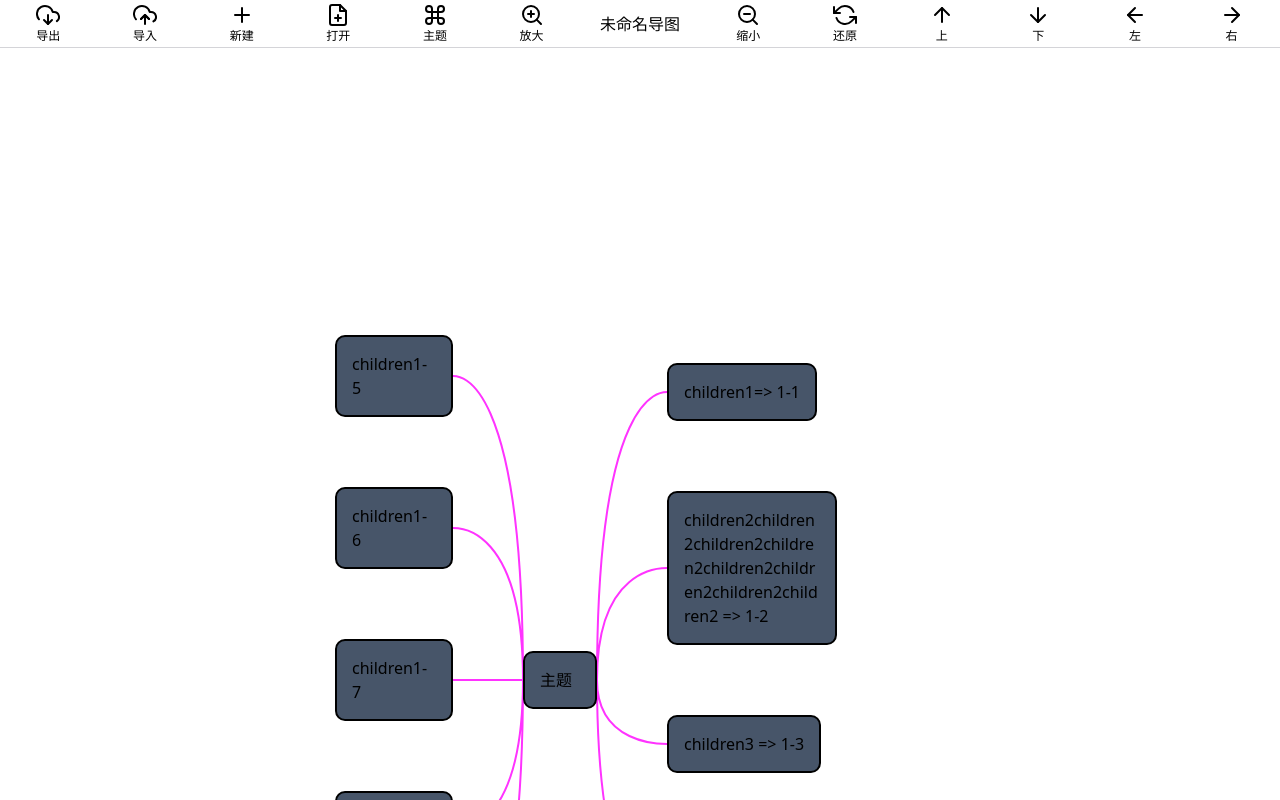
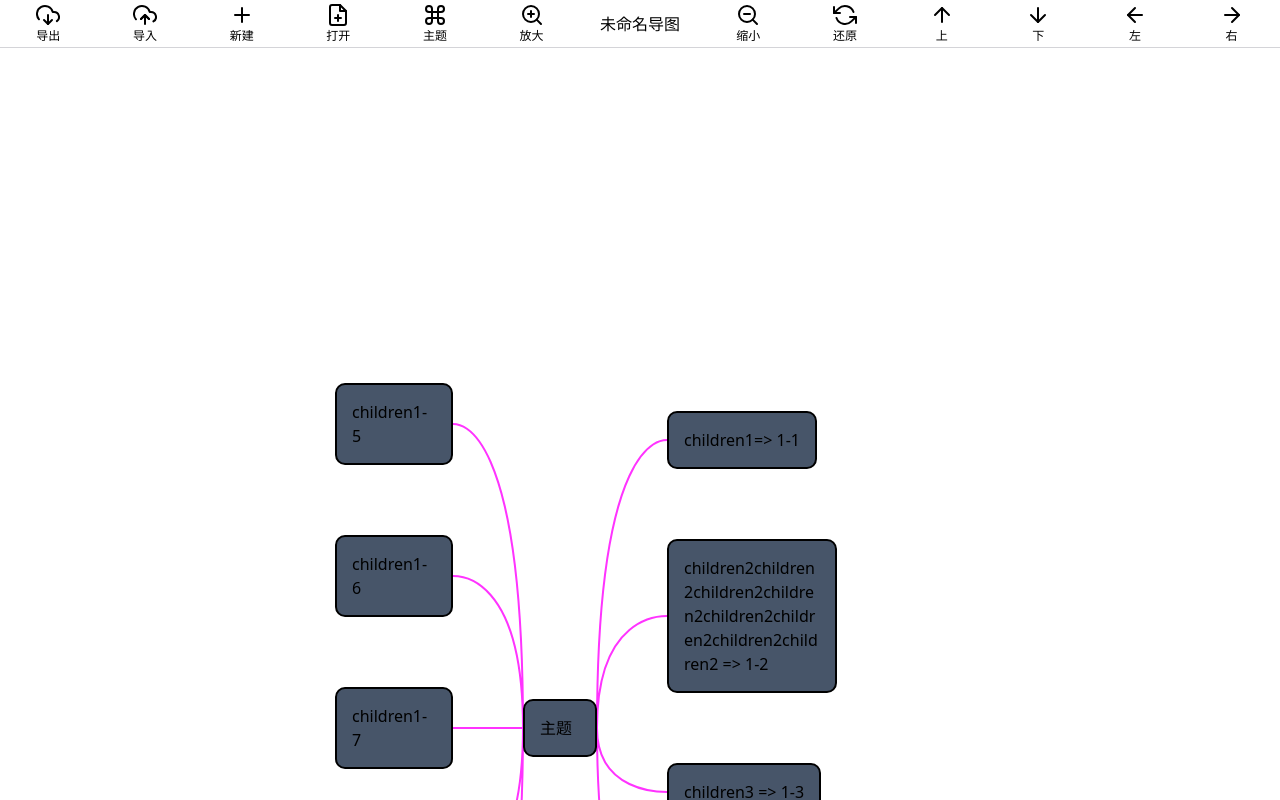
Before and after one commit to coderwei99/ReactMind, a React (Vite) app: page / in a window 1280 px wide. Shown: the top 800 px of the page. Built offline with nearby package versions, Linux system fonts and the light colour scheme.

Commit message:
feat: page nav bar fixed page

```diff
--- a/src/view/pageMain/index.tsx
+++ b/src/view/pageMain/index.tsx
@@ -7,7 +7,7 @@ export default function index() {
   const nodeContainerRef = useRef<HTMLDivElement>(null)
   const { nodesState } = nodes
   return (
-    <div className='p-[300px]' ref={nodeContainerRef}>
+    <div className='p-[300px] relative top-[48px]' ref={nodeContainerRef}>
       {/* 思维导图组件容器 */}
       <MainMapContainer nodeContainerRef={nodeContainerRef} defaultNode={nodesState}></MainMapContainer>
     </div>
--- a/src/view/pageNav/index.tsx
+++ b/src/view/pageNav/index.tsx
@@ -8,7 +8,7 @@ export default function Template() {
   const navRightConfig = pageNavConfig.slice(mid)
   return (
     // todo: 这里用tailwindcss 的fixed 原子类会导致内部的click事件失效 但是用普通的fixed就不会 不知道是不是tailwindcss的问题 待研究
-    <div className='border-b border-b-zinc-300 h-[48px] w-full flex justify-between' style={{ position: 'fixed' }}>
+    <div className='border-b border-b-zinc-300 h-[48px] w-full flex justify-between z-10 bg-white' style={{ position: 'fixed' }}>
       <NavLeft navLeftConfig={navLeftConfig} />
       <NavTitle />
       {/* <NavRight/> */}
```
